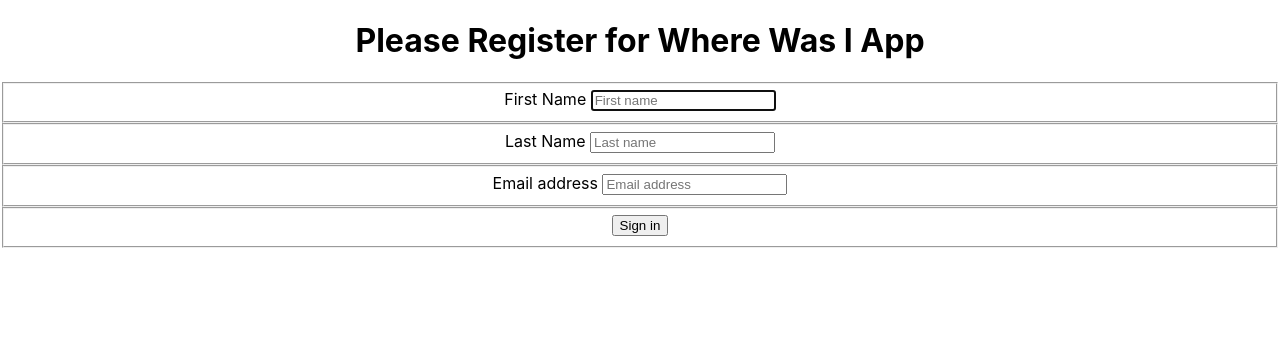
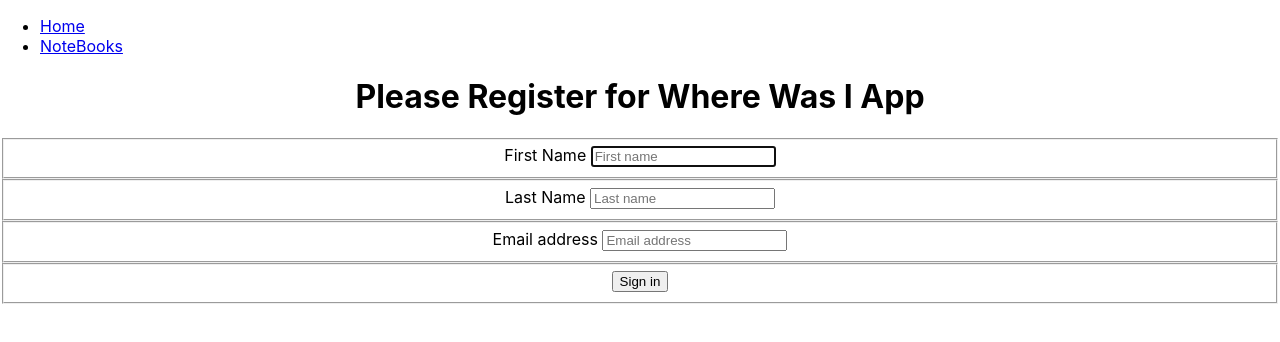
Before and after one commit to calebwagner/react-notes-app, a React (Create React App) app: page /register in a window 1280 px wide. Shown: the top 342 px of the page. Built offline with nearby package versions, Linux system fonts and the light colour scheme; sample sign-in values are in the browser's storage.

Commit message:
added navbar

```diff
--- a/src/components/App.js
+++ b/src/components/App.js
@@ -1,7 +1,7 @@
 import React from "react";
 import { Route, Redirect } from "react-router-dom";
 import { ApplicationViews } from "./ApplicationViews";
-// import { NavBar } from "./nav/NavBar";
+import { NavBar } from "./nav/NavBar";
 import { Login } from "./auth/Login";
 import { Register } from "./auth/Register";
 // import { Footer } from "./nav/Footer";
@@ -13,7 +13,7 @@ export const App = () => (
         if (localStorage.getItem("wwi__user")) {
           return (
             <>
-              {/* <NavBar /> */}
+              <NavBar />
               <ApplicationViews />
               {/* <Footer /> */}
             </>
--- /dev/null
+++ b/src/components/nav/NavBar.js
@@ -0,0 +1,23 @@
+import React from "react";
+import { Link } from "react-router-dom";
+// import "./NavBar.css";
+
+// This is a Presentation Component. Directly expresses HTML.
+export const NavBar = (props) => {
+  return (
+    <>
+      <ul className="navbar">
+        <li className="navbar__item active">
+          <Link className="navbar__link" to="/">
+            Home
+          </Link>
+        </li>
+        <li className="navbar__item">
+          <Link className="navbar__link" to="/">
+            NoteBooks
+          </Link>
+        </li>
+      </ul>
+    </>
+  );
+};
```
